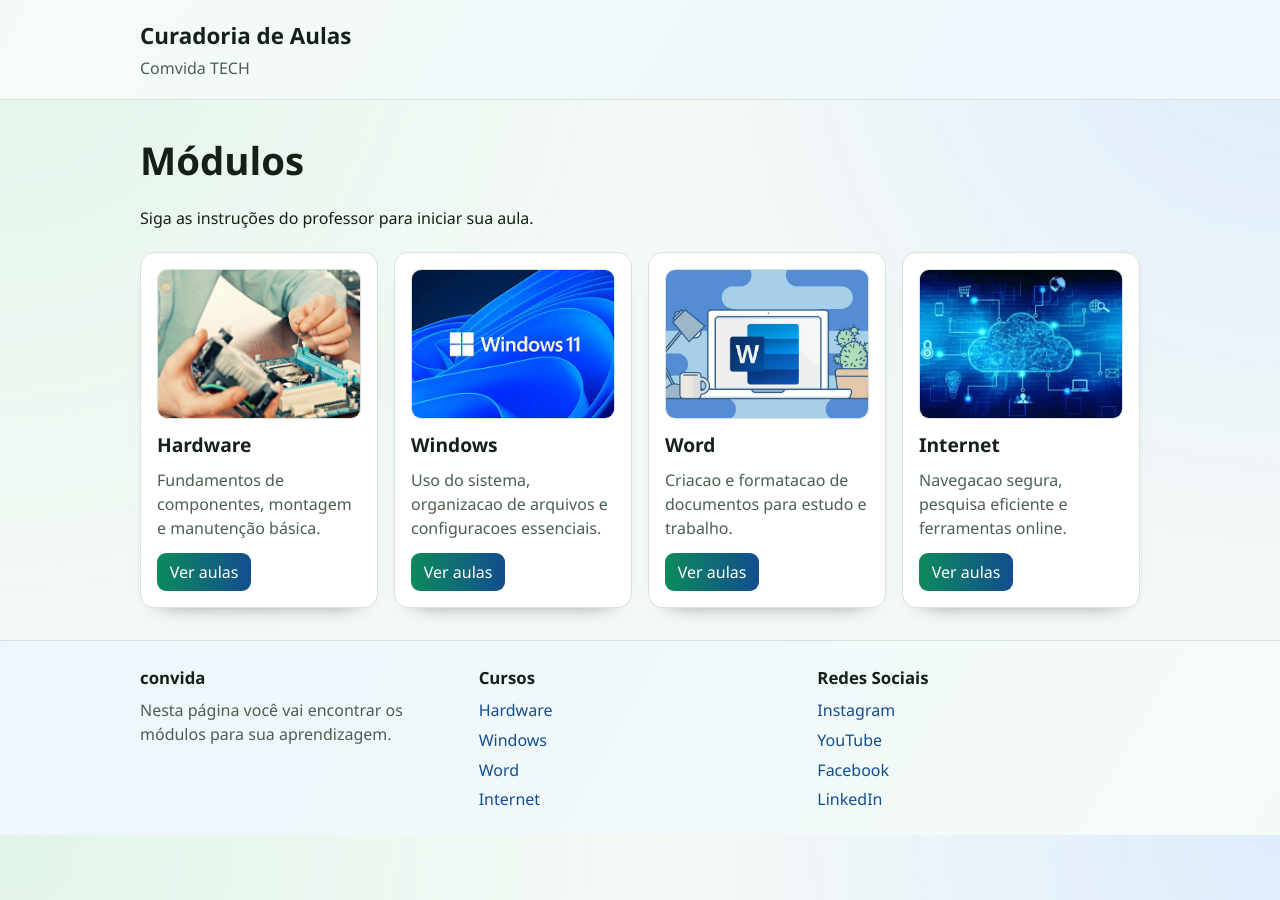
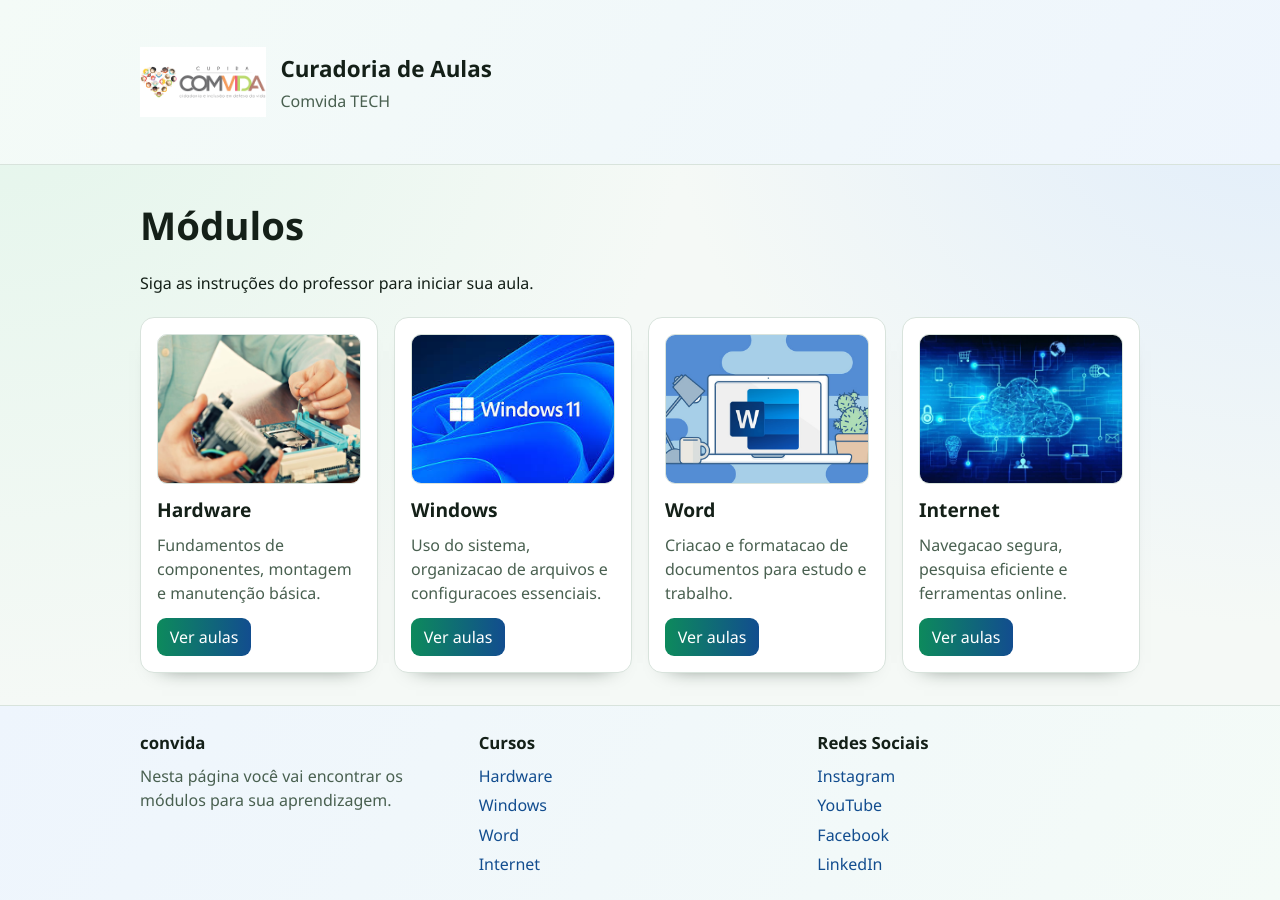
Before and after one commit to comvidacupira/tech, a Jekyll site: the page built from index.md, in a window 1280 px wide. Built offline with Jekyll 4.4.1, drawn with Linux system fonts in a browser that asks for light colours.

Commit message:
feat: add ajustes nas paginas

```diff
--- a/_layouts/default.html
+++ b/_layouts/default.html
@@ -14,9 +14,16 @@
   </head>
   <body>
     <header class="site-header">
-      <div class="container">
-        <a class="brand" href="{{ '/' | relative_url }}">{{ site.title }}</a>
-        <p class="tagline">Comvida TECH</p>
+      <div class="container header-main">
+        <img
+          class="brand-logo"
+          src="{{ '/assets/images/comvida-logo.png' | relative_url }}"
+          alt="Logo convida"
+        />
+        <div>
+          <a class="brand" href="{{ '/' | relative_url }}">{{ site.title }}</a>
+          <p class="tagline">Comvida TECH</p>
+        </div>
       </div>
     </header>
     <main class="container">{{ content }}</main>
--- a/assets/css/style.css
+++ b/assets/css/style.css
@@ -32,6 +32,22 @@ body {
   border-bottom: 1px solid var(--border);
   background: linear-gradient(120deg, #f4fbf7 0%, #eef5fd 100%);
   padding: 1.2rem 0;
+}
+
+.header-main {
+  display: flex;
+  align-items: center;
+  gap: 0.9rem;
+}
+
+.brand-logo {
+  width: 126px;
+  height: 126px;
+  object-fit: contain;
+  border-radius: 0;
+  background: transparent;
+  border: 0;
+  padding: 0;
 }
 
 .brand {
@@ -164,3 +180,10 @@ ol li {
 .footer-links a:hover {
   text-decoration: underline;
 }
+
+@media (max-width: 640px) {
+  .brand-logo {
+    width: 110px;
+    height: 110px;
+  }
+}
```
Also changed, not shown: other parts of _layouts/default.html (+4 -1 lines), _cursos/windows.md (+2 -1 lines), assets/images/comvida-logo.png (added), assets/images/convida-logo.svg (added), assets/images/logo-convida.jpg (added).
